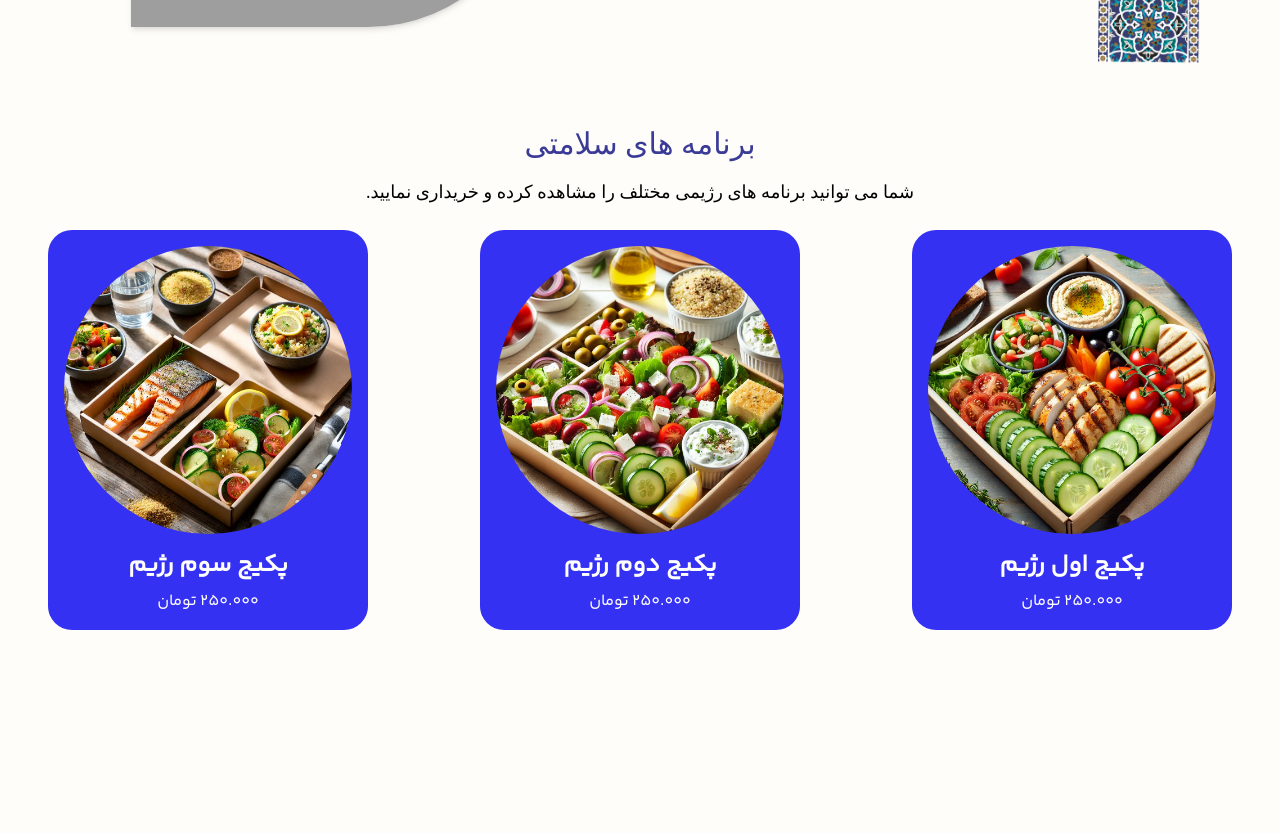
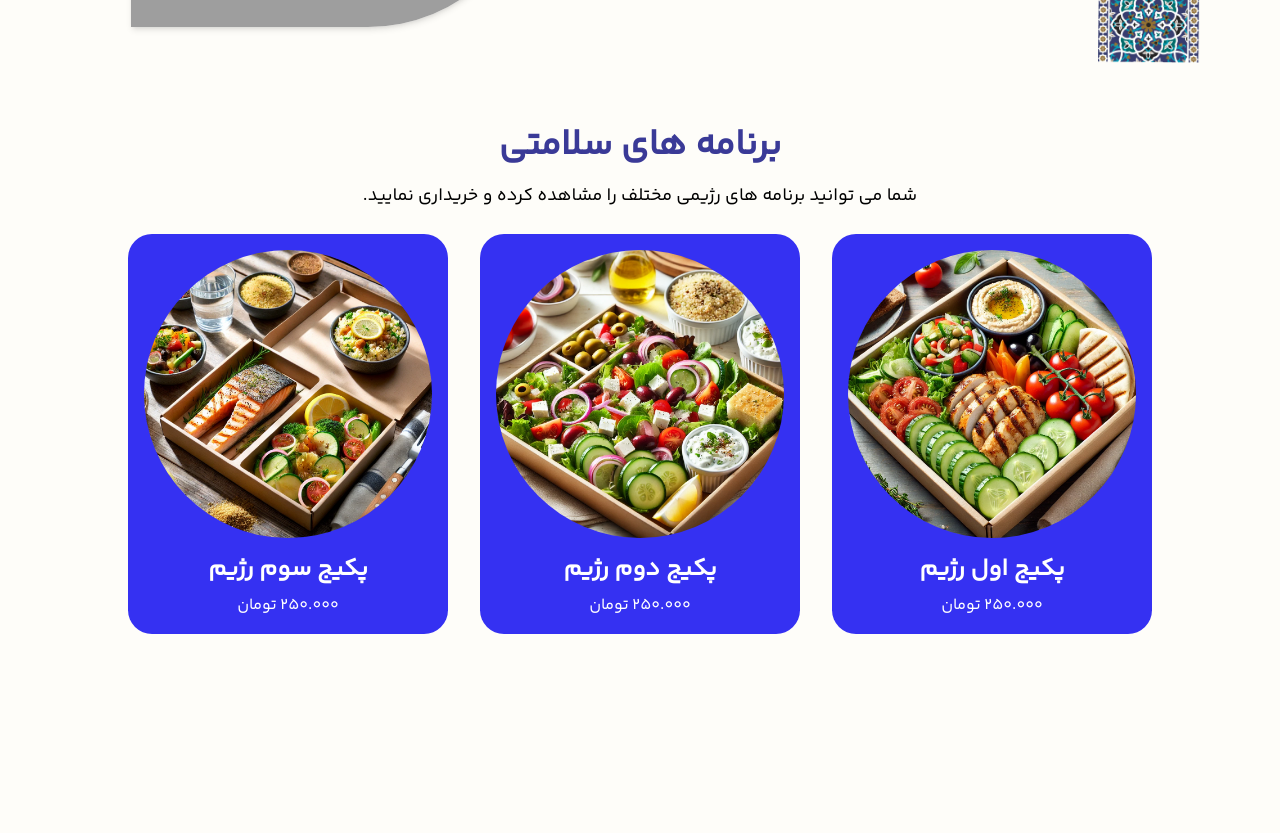
Before and after one commit to ParsaBordbar/Healthcare_Diet, a Next.js app in the folder client/: page / in a window 1280 px wide. Shown: the part 660-1493 px from the top of the page. Built offline with nearby package versions, Linux system fonts and the light colour scheme; grey boxes are pictures that could not be loaded.

Commit message:
Fix Cards component.

```diff
--- a/client/src/components/Dr_Rabiee_Landing_components/Cards.jsx
+++ b/client/src/components/Dr_Rabiee_Landing_components/Cards.jsx
@@ -29,13 +29,13 @@ function CardsSection() {
   return (
     <div className="flex flex-col items-center h-screen bg-[#FEFDF9] overflow-auto relative" dir="rtl">
       <div className="container mt-8 mb-4">
-        <h1 className="text-3xl font-[YekanBakhBold] text-[#3A3A97] text-center mb-4">
+        <h1 className="text-4xl font-extrabold text-[#3A3A97] text-center mb-4">
           برنامه های سلامتی
         </h1>
-        <p className="text-lg font-[YekanBakh] text-black text-center mb-4">
+        <p className="text-lg text-black text-center mb-4">
           شما می توانید برنامه های رژیمی مختلف را مشاهده کرده و خریداری نمایید.
         </p>
-        <div className="grid grid-cols-1 sm:grid-cols-2 md:grid-cols-3 gap-4">
+        <div className="flex justify-center gap-4">
           {cardsData.map((card) => (
             <div key={card.id} className="flex flex-col items-center">
               <CustomCard
--- a/client/src/components/Dr_Rabiee_Landing_components/Header.jsx
+++ b/client/src/components/Dr_Rabiee_Landing_components/Header.jsx
@@ -38,8 +38,6 @@ function Header() {
           <InputIcon className="ml-2" />
           ورود
         </Link>
-
-
       </div>
     </header>
   );
```
